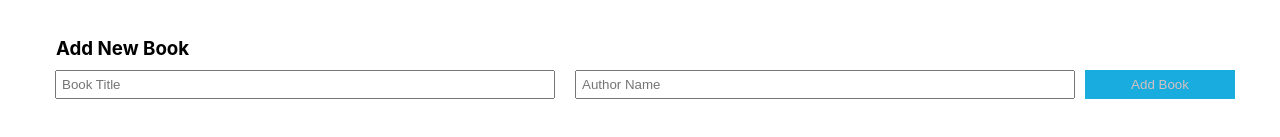
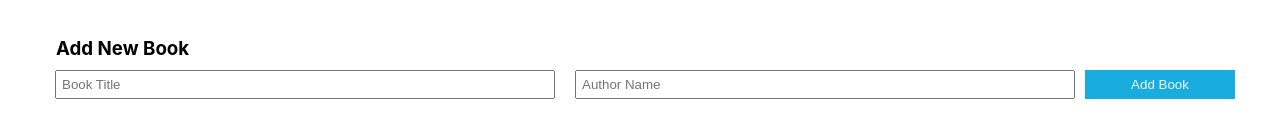
Before and after one commit to SaboorSohaib/book-store, a React (Create React App) app: page / in a window 1280 px wide. Shown: the part 593-730 px from the top of the page. Built offline with nearby package versions, Linux system fonts and the light colour scheme.

Commit message:
change button color

```diff
--- a/src/App.css
+++ b/src/App.css
@@ -66,7 +66,7 @@ input {
   padding: 7px;
   width: 150px;
   background-color: rgb(25, 173, 223);
-  color: rgb(211, 192, 192);
+  color: rgb(245, 245, 245);
   border: none;
   cursor: pointer;
 }
```
